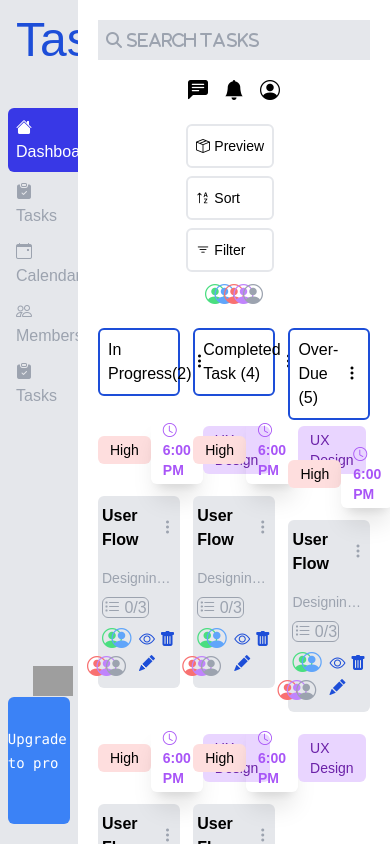
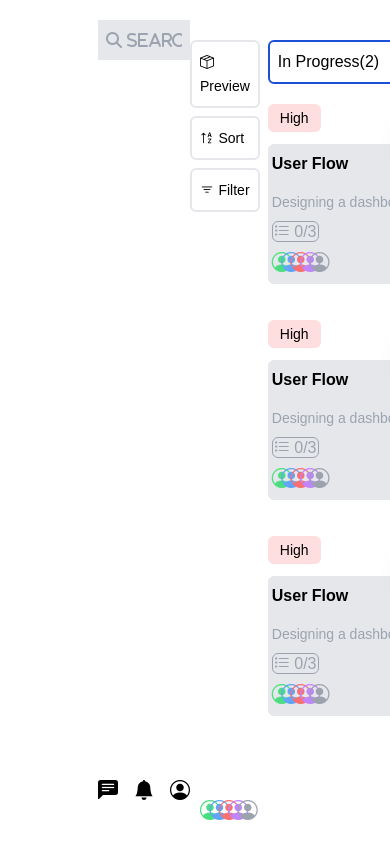
Before and after one commit to Olamidipupo-favour/benmore-interview, a Django app: page / in a window 390 px wide. Run offline with Django 5.2, Linux system fonts and the light colour scheme; some libraries are stand-ins or nearby versions; grey boxes are pictures that could not be loaded.

Commit message:
Done with an unresponsive frontend

```diff
--- a/benmore/benmore/templates/index.html
+++ b/benmore/benmore/templates/index.html
@@ -52,8 +52,10 @@
     </style>
   </head>
   <body>
-    <div class="container">
-      <div class="sidebar flex flex-col bg-gray-200 justify-between">
+    <div class="container w-full">
+      <div
+        class="sidebar flex flex-col bg-gray-200 justify-between md:visible hidden"
+      >
         <div class="main_content">
           <div class="header flex-row p-4">
             <span class="text-blue-700 text-5xl">Tasky</span>
@@ -94,7 +96,7 @@
           >
         </div>
       </div>
-      <div class="main-page flex-1">
+      <div class="main-page flex">
         <div
           class="header flex flex-col md:flex-row justify-between items-center mb-5"
         >
@@ -150,7 +152,6 @@
         </div>
         <div class=""></div>
         <div class="tasks flex flex-row justify-between mt-5">
-
           <div class="incomplete flex flex-col w-[30%]">
             <div
               class="border-blue-700 rounded-md border-2 flex justify-between items-center p-2 mb-5"
@@ -158,7 +159,7 @@
               <span class="">In Progress(2) </span>
               <i class="bi bi-three-dots-vertical text-right"></i>
             </div>
-               <div class="task-content mb-9">
+            <div class="task-content mb-9">
               <div class="task-header flex justify-between items-center">
                 <span class="bg-[#FEDEDE] rounded-md px-3 py-1 text-sm"
                   >High</span
@@ -214,8 +215,7 @@
               </div>
             </div>
 
-
-             <div class="task-content mb-9">
+            <div class="task-content mb-9">
               <div class="task-header flex justify-between items-center">
                 <span class="bg-[#FEDEDE] rounded-md px-3 py-1 text-sm"
                   >High</span
@@ -271,7 +271,7 @@
               </div>
             </div>
 
-                         <div class="task-content mb-9">
+            <div class="task-content mb-9">
               <div class="task-header flex justify-between items-center">
                 <span class="bg-[#FEDEDE] rounded-md px-3 py-1 text-sm"
                   >High</span
@@ -335,7 +335,7 @@
               <span class="">Completed Task (4) </span>
               <i class="bi bi-three-dots-vertical text-right"></i>
             </div>
-                    <div class="task-content mb-9">
+            <div class="task-content mb-9">
               <div class="task-header flex justify-between items-center">
                 <span class="bg-[#FEDEDE] rounded-md px-3 py-1 text-sm"
                   >High</span
@@ -390,7 +390,7 @@
                 </div>
               </div>
             </div>
-             <div class="task-content mb-9">
+            <div class="task-content mb-9">
               <div class="task-header flex justify-between items-center">
                 <span class="bg-[#FEDEDE] rounded-md px-3 py-1 text-sm"
                   >High</span
```
